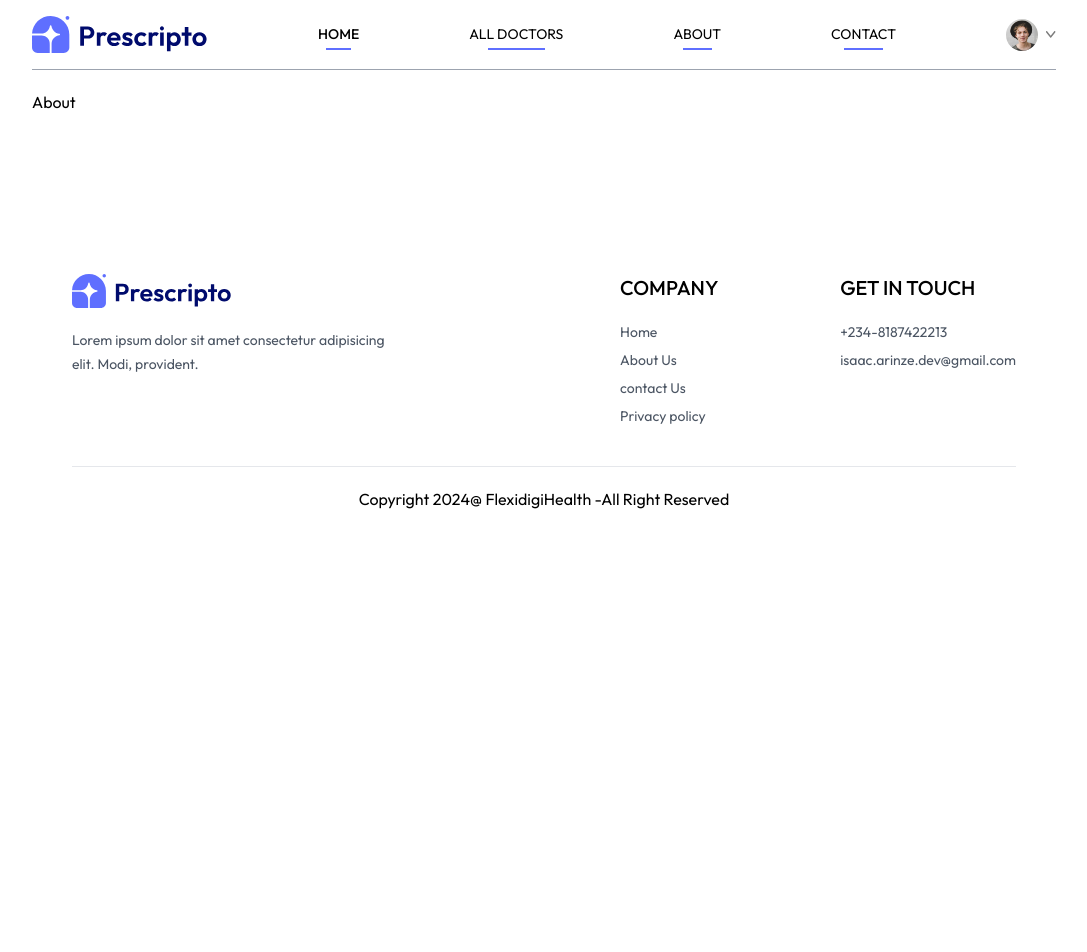
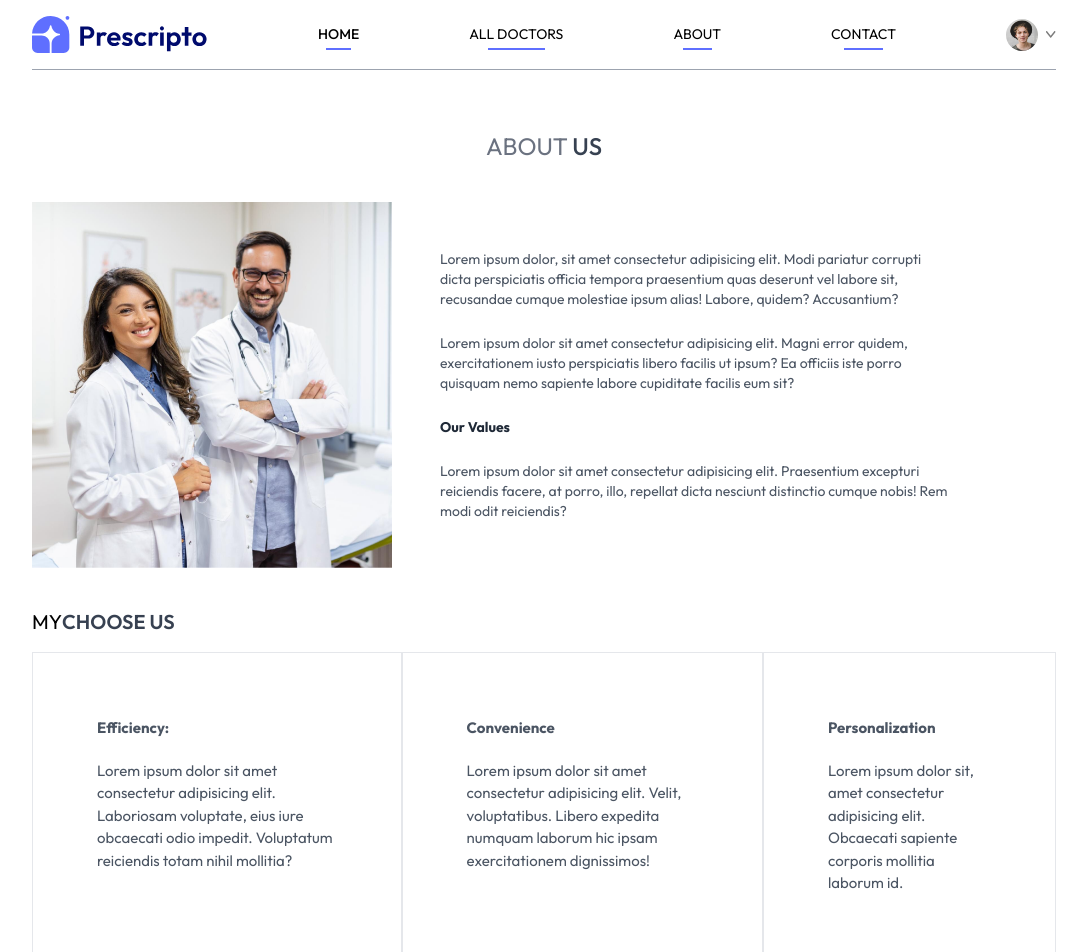
Before and after one commit to Isaac-Arinze/Flexisaf-final-project, a React (Vite) app in the folder frontend/: page /about in a window 1280 px wide. Shown: the top 952 px of the page, without its empty margins (96-1183 px from the left). Before the commit the page ends 800 px from the top, so only its background shows below. Built offline with nearby package versions, Linux system fonts and the light colour scheme.

Commit message:
All nav bar design and routing completed

```diff
--- a/frontend/src/components/Navbar.jsx
+++ b/frontend/src/components/Navbar.jsx
@@ -20,7 +20,7 @@ import { useParams } from 'react-router-dom'
             </NavLink>
         </ul>
         <ul>
-            <NavLink to='/doctor'>
+            <NavLink to='/doctors'>
                 <li className='py-1'>ALL DOCTORS</li>
                     <hr className='border-none outline-none h-0.5 bg-primary w-3/5 m-auto' />
             </NavLink>
--- /dev/null
+++ b/frontend/src/components/RelatedDoctors.jsx
@@ -0,0 +1,50 @@
+// src/pages/RelatedDoctors.jsx
+import React, { useContext, useEffect, useState } from 'react';
+import { AppContext } from '../context/AppContext';
+import { useNavigate } from 'react-router-dom';
+
+export const RelatedDoctors = ({ speciality, docId }) => {
+  const { doctors } = useContext(AppContext);
+  const [relDoc, setRelDocs] = useState([]);
+  const navigate = useNavigate();
+
+  useEffect(() => {
+    console.log('speciality:', speciality);
+    console.log('docId:', docId);
+    if (doctors.length > 0 && speciality) {
+      const doctorsData = doctors.filter((doc) => doc.speciality === speciality && doc._id !== docId);
+      setRelDocs(doctorsData);
+    }
+  }, [doctors, speciality, docId]);
+
+  return (
+    <div className='flex flex-col items-center gap-4 my-16 text-gray-900 md:mx-10'>
+      <h1 className='text-3xl font-medium'>Related doctors</h1>
+
+      <p className='sm:w-1/3 text-center text-sm'>
+        Simply browse through our extensive list of trusted doctors
+      </p>
+
+      <div className='w-full grid grid-cols-1 sm:grid-cols-2 md:grid-cols-3 lg:grid-cols-5 gap-4 pt-5 gap-y-6 px-3 sm:px-0'>
+        {relDoc.slice(0, 5).map((item, index) => (
+          <div
+            key={index}
+            onClick={() => {navigate(`/appointment/${item._id}`);
+        scrollTo(0,0)}}
+            className='p-4 border border-blue-200 rounded-xl overflow-hidden cursor-pointer hover:translate-y-[-10px] transition-all duration-500'
+          >
+            <img src={item.image} alt={item.name} className='bg-blue-50 w-full h-auto rounded' />
+            <div>
+              <div className='flex items-center gap-2 text-sm text-center text-green-500'>
+                <p className='w-2 h-2 bg-green-500 rounded-full'></p>
+                <p>Available</p>
+              </div>
+              <p className='font-semibold'>{item.name}</p>
+              <p className='text-sm text-gray-600'>{item.speciality}</p>
+            </div>
+          </div>
+        ))}
+      </div>
+    </div>
+  );
+};
--- a/frontend/src/components/TopDoctors.jsx
+++ b/frontend/src/components/TopDoctors.jsx
@@ -20,7 +20,8 @@ export const TopDoctors = () => {
 
         {doctors.slice(0, 10).map((item, index) => (
 
-          <div key={index} onClick={()=>navigate(`/appointment/${item._id}`)} className='p-4 border border-blue-200 rounded-xl overflow-hidden cursor-pointer hover:translate-y-[-10px] transition-all duration-500'>
+          <div key={index} onClick={() => {navigate(`/appointment/${item._id}`);
+          scrollTo(0,0)}} className='p-4 border border-blue-200 rounded-xl overflow-hidden cursor-pointer hover:translate-y-[-10px] transition-all duration-500'>
 
             <img src={item.image} alt={item.name} className='bg-blue-50 w-full h-auto rounded ' />
             <div>
--- a/frontend/src/pages/About.jsx
+++ b/frontend/src/pages/About.jsx
@@ -1,7 +1,47 @@
 import React from 'react'
+import { assets } from '../assets/assets'
 
 export const About = () => {
   return (
-    <div>About</div>
+    <div>
+        <div className='text-center text-2xl pt-10 text-gray-500'>
+            <p>ABOUT <span className='text-gray-700 font-medium'>US</span></p>
+        </div>
+        <div className='my-10 flex flex-col md:flex-row gap-12'>
+            <img className='w-full md:max-w-[360px]' src={assets.about_image} alt='' />
+            <div className='flex flex-col justify-center gap-6 md:w-2/4 text-sm text-gray-600'>
+                <p>Lorem ipsum dolor, sit amet consectetur adipisicing elit. Modi pariatur corrupti dicta perspiciatis officia tempora praesentium quas deserunt vel labore sit, recusandae cumque molestiae ipsum alias! Labore, quidem? Accusantium?</p>
+                <p>Lorem ipsum dolor sit amet consectetur adipisicing elit. Magni error quidem, exercitationem iusto perspiciatis libero facilis ut ipsum? Ea officiis iste porro quisquam nemo sapiente labore cupiditate facilis eum sit?</p>
+                <b className='text-gray-800'>Our Values</b>
+                <p>Lorem ipsum dolor sit amet consectetur adipisicing elit. Praesentium excepturi reiciendis facere, at porro, illo, repellat dicta nesciunt distinctio cumque nobis! Rem modi odit reiciendis?</p>
+
+            </div>
+        </div>
+
+        <div className='text-xl my-4'>
+            <p>MY<span className='text-gray-700 font-semibold'>CHOOSE US</span></p>
+        </div>
+
+
+        <div className='flex flex-col md:flex-row mb-20 '>
+            <div className='border px-10 md:px-16 py-8 sm:py-16 flex flex-col gap-5 text-[15px] hover:bg-primary hover:text-white transition-all duration-300 text-gray-600 cursor-pointer' >
+                <b>Efficiency:</b>
+                <p>Lorem ipsum dolor sit amet consectetur adipisicing elit. Laboriosam voluptate, eius iure obcaecati odio impedit. Voluptatum reiciendis totam nihil mollitia?</p>
+            </div>
+
+
+            <div className='border px-10 md:px-16 py-8 sm:py-16 flex flex-col gap-5 text-[15px] hover:bg-primary hover:text-white transition-all duration-300 text-gray-600 cursor-pointer'>
+                <b>Convenience</b>
+                <p>Lorem ipsum dolor sit amet consectetur adipisicing elit. Velit, voluptatibus. Libero expedita numquam laborum hic ipsam exercitationem dignissimos!</p>
+            </div>
+
+
+            <div className='border px-10 md:px-16 py-8 sm:py-16 flex flex-col gap-5 text-[15px] hover:bg-primary hover:text-white transition-all duration-300 text-gray-600 cursor-pointer'>
+                <b>Personalization</b>
+                <p>Lorem ipsum dolor sit, amet consectetur adipisicing elit. Obcaecati sapiente corporis mollitia laborum id.</p>
+            </div>
+
+        </div>
+    </div>
   )
 }
--- a/frontend/src/pages/Appointment.jsx
+++ b/frontend/src/pages/Appointment.jsx
@@ -5,6 +5,7 @@ import 'react-datepicker/dist/react-datepicker.css';
 import moment from 'moment';
 import { AppContext } from '../context/AppContext';
 import { assets } from '../assets/assets';
+import { RelatedDoctors } from '../components/RelatedDoctors'; // Ensure this path is correct
 
 const doctorAvailability = {
   SUN: [],
@@ -48,7 +49,13 @@ export const Appointment = () => {
     generateTimeSlots(selectedDate); // Generate time slots for the selected date
   }, [selectedDate]);
 
+  useEffect(() => {
+    console.log('docId:', docId);
+    console.log('docInfo:', docInfo);
+  }, [docId, docInfo]);
+
   return docInfo ? (
+    <>
       <div className="p-5 max-w-4xl mx-auto"> {/* Center content and limit max width */}
         <div className="flex flex-col md:flex-row gap-6 items-stretch"> {/* Flex container aligned vertically */}
           {/* Doctor's Image Section with Circular Shape */}
@@ -106,9 +113,12 @@ export const Appointment = () => {
           </div>
         </div>
       </div>
+
+      {/* Listing related doctors */}
+      <RelatedDoctors docId={docId} speciality={docInfo.speciality} />
+    </>
   ) : (
     <div className="p-5 max-w-4xl mx-auto"> {/* Centered loading message */}
       <p className="text-center">Loading doctor details...</p>
       </div>
-  );
-};
+  )}
--- a/frontend/src/pages/Contact.jsx
+++ b/frontend/src/pages/Contact.jsx
@@ -1,7 +1,23 @@
-import React from 'react'
+import React from 'react';
+import { assets } from '../assets/assets';
 
 export const Contact = () => {
   return (
-    <div>Contact</div>
-  )
+    <div>
+      <div className='text-center text-2xl pt-10 text-gray-500'>
+        <p>CONTACT <span className='text-gray-700 font-semibold'>US</span></p>
+      </div>
+      <div className='my-10 flex flex-col justify-center md:flex-row gap-10 mb-28 text-sm'>
+        <img className='w-full md:max-w-[360px]' src={assets.contact_image} alt='' />
+        <div className='flex flex-col justify-center items-start gap-6 md:ml-10'>
+          <p className='font-semibold text-lg'>Our OFFICE</p>
+          <p>27 Labora Road <br /> Suit 23 Abijo GRA Nigeria</p>
+          <p>Tel: 08187422213 <br /> Suit 23 Abijo GRA Nigeria</p>
+          <p className='font-semibold text-lg'>Careers at flexiDigiHealth</p>
+          <p>Learn more about our teams and job openings</p>
+          <button className='bg-primary text-white px-4 py-2 rounded-full'>Explore more</button>
+        </div>
+      </div>
+    </div>
+  );
 }
```
Lines whose indentation alone changed are shown as unchanged.
